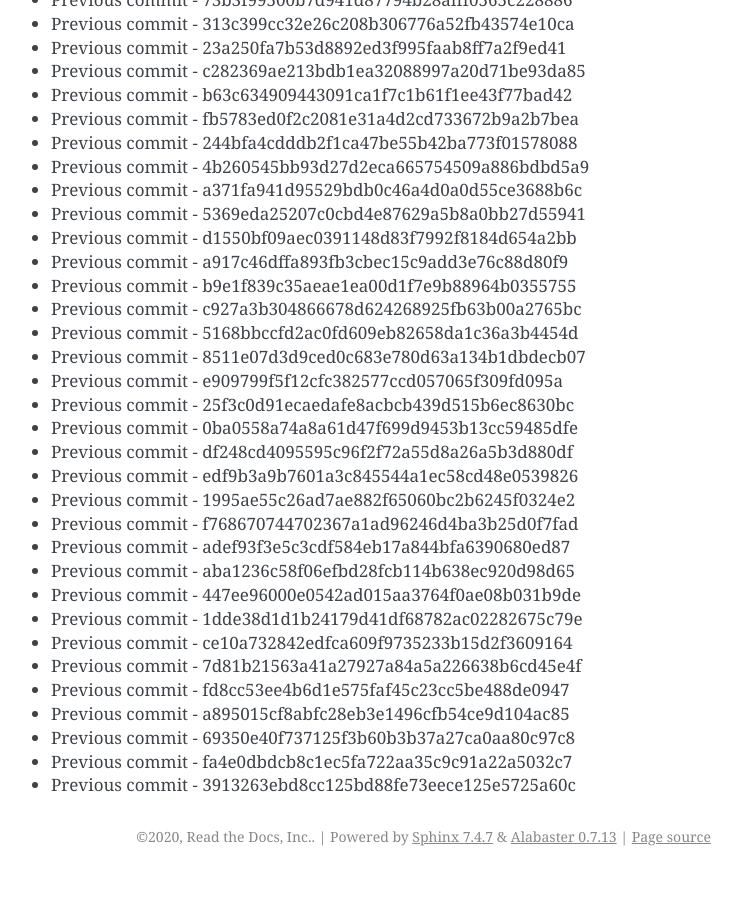
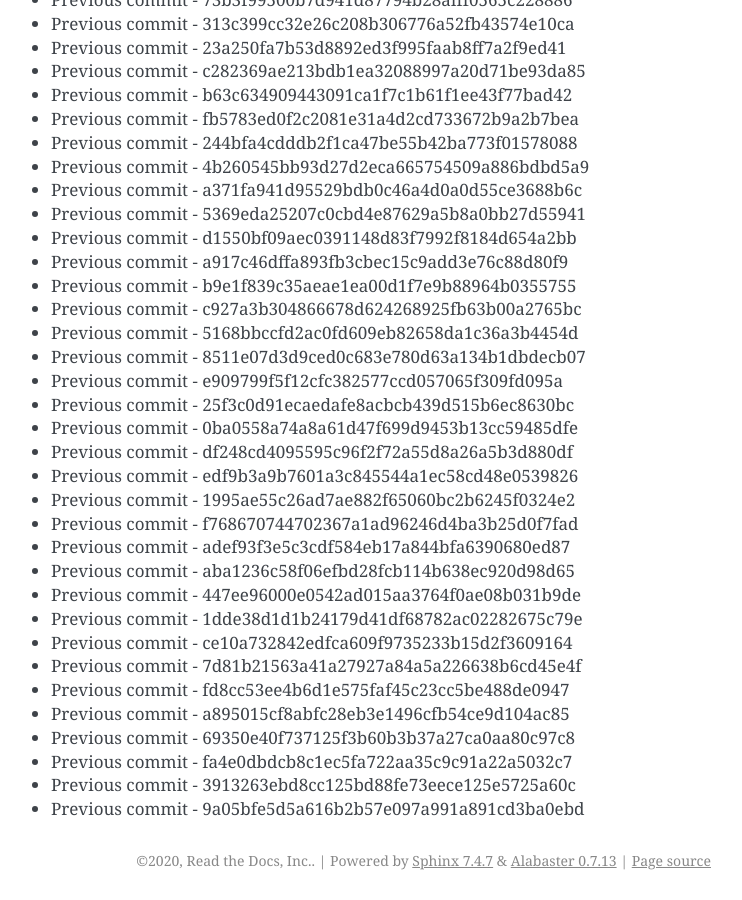
Before and after one commit to readthedocs/rtd-git-stresstest, a Sphinx documentation site: the page built from docs/updates.rst, in a window 1280 px wide and 900 px high, scrolled down 17694 px. Shown: the whole window, without its empty margins (399-1141 px from the left). Built offline with Sphinx 7.4.7, drawn with Linux system fonts in a browser that asks for light colours; before the commit the page ends 18570 px from its top, so only the background shows below that.

Commit message:
Generating commit from previous: 9a05bfe5d5a616b2b57e097a991a891cd3ba0ebd

```diff
--- a/docs/updates.rst
+++ b/docs/updates.rst
@@ -775,3 +775,4 @@ It can be tested for any performance characteristics.
 * Previous commit - 69350e40f737125f3b60b3b37a27ca0aa80c97c8
 * Previous commit - fa4e0dbdcb8c1ec5fa722aa35c9c91a22a5032c7
 * Previous commit - 3913263ebd8cc125bd88fe73eece125e5725a60c
+* Previous commit - 9a05bfe5d5a616b2b57e097a991a891cd3ba0ebd
```
